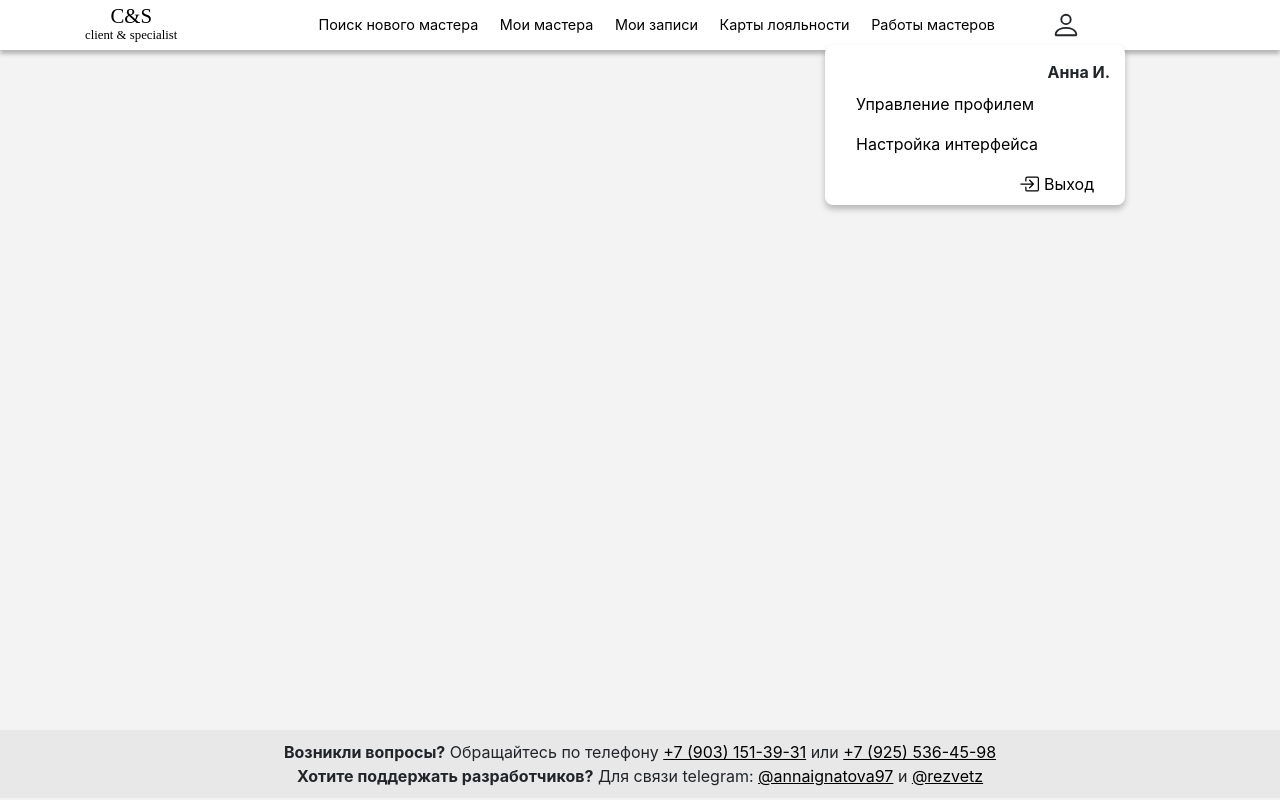
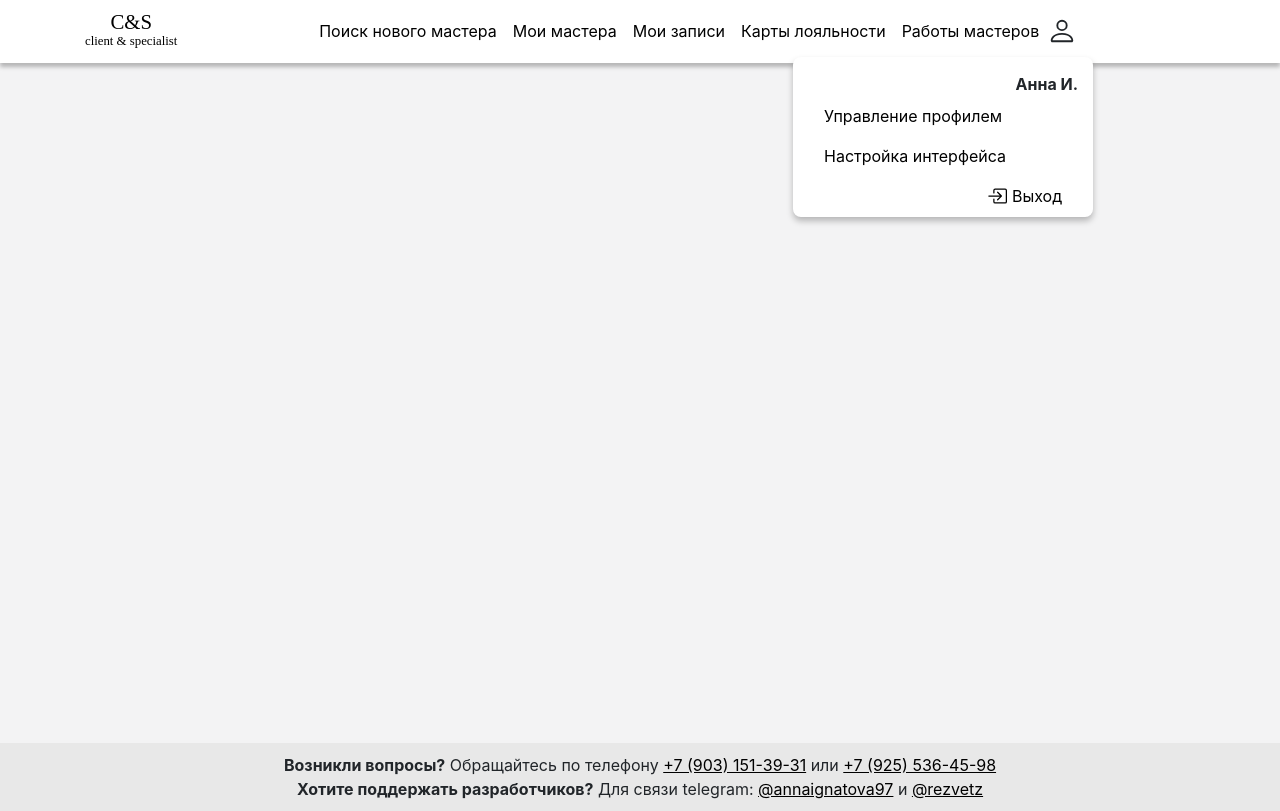
Before and after one commit to AnigalHub/SignUpForServices, a Vue app: page /Entry in a window 1280 px wide. Both pictures are taken after a click on the icon "person". Built offline with nearby package versions, Linux system fonts and the light colour scheme; a web font is replaced by a local one; what v-mask would draw is missing.

Commit message:
починка меню (декстоп/мобилка)

```diff
--- a/src/components/ClientCard.vue
+++ b/src/components/ClientCard.vue
@@ -1,6 +1,6 @@
 <template>
     <div>
-        <div class="name">
+        <div v-if="name === 'desktop'" class="name">
             {{ informationClient[0].name }}
             {{ informationClient[0].surname.charAt(0) }}.
         </div>
@@ -24,6 +24,7 @@
     name: 'ClientCard',
     props: {
       data: Array,
+      name:String,
     },
     computed: {
       informationClient() {
--- a/src/components/NavbarTemplate.vue
+++ b/src/components/NavbarTemplate.vue
@@ -1,5 +1,5 @@
 <template>
-    <b-navbar class="navbar-expand-lg sticky-top" toggleable>
+    <b-navbar id="Nav" class="navbar-expand-xl sticky-top" toggleable>
         <b-container>
             <b-navbar-brand to="/">
                 <logo />
@@ -33,11 +33,17 @@
                     height="30"
                     @click="onIconClick"
                 ></b-icon>
+                <client-card
+                  :data="information.client_card"
+                  name="mobile"
+                  class="mobile"
+                />
             </b-collapse>
             <client-card
                 v-if="isShown"
                 :isShown="isShown"
                 :data="information.client_card"
+                name="desktop"
                 class="desktop"
             />
         </b-container>
@@ -52,13 +58,13 @@
   export default {
     name: 'NavbarTemplate',
     components: { ClientCard, logo },
-    data() {
-      return {
+    data(){
+      return{
         information,
         isShown: false,
       };
     },
-    methods: {
+    methods:{
       onIconClick() {
         this.isShown = !this.isShown;
       },
@@ -75,25 +81,35 @@
         height: 160px;
         padding: 15px;
         position: absolute;
-        top: 50%;
-        left: 50%;
+        top: 59%;
+        left: 47.5%;
         margin: 20px 0 0 185px;
     }
-    .navbar {
-        height: 50px;
-        padding: 0 40px;
+    .mobile{
+        margin-left: -14px;
+        display: none;
+    }
+    /*меню*/
+    .navbar-nav{
+        margin-bottom: 0 !important;
+    }
+    /*блок под логотип(картинка, название компании, что за компания(производственная))*/
+    .navbar-brand{
+        padding-top: 0.2rem !important;
+        padding-bottom: 0.2rem !important;
+    }
+    /*меню на всех экранах (которое будет и складываться на маленьких экранах и раскрываться на больших)*/
+    .navbar{
         background: white;
         box-shadow: 0 4px 4px 0 rgba(0, 0, 0, 0.25);
         .menu {
             display: flex;
-            font-size: 1.1rem;
-            margin: 0 10px;
+            font-size: 1rem;
         }
         .no_logo {
             margin: 0 auto;
         }
         .icon_person {
-            margin-left: 45px;
             cursor: pointer;
         }
     }
@@ -105,6 +121,12 @@
         }
     }
     @media screen and (max-width: 1200px) {
+        .navbar .icon_person{
+            display: none;
+        }
+        .mobile{
+            display: block;
+        }
         .navbar .menu {
             font-size: 1rem;
         }
```
